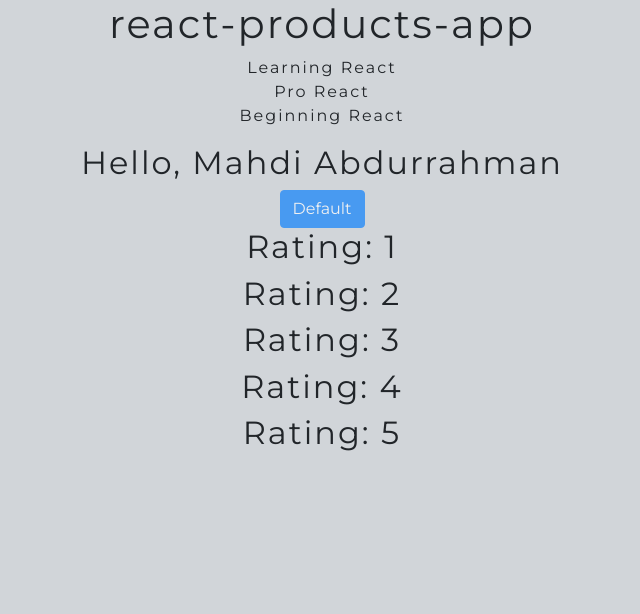
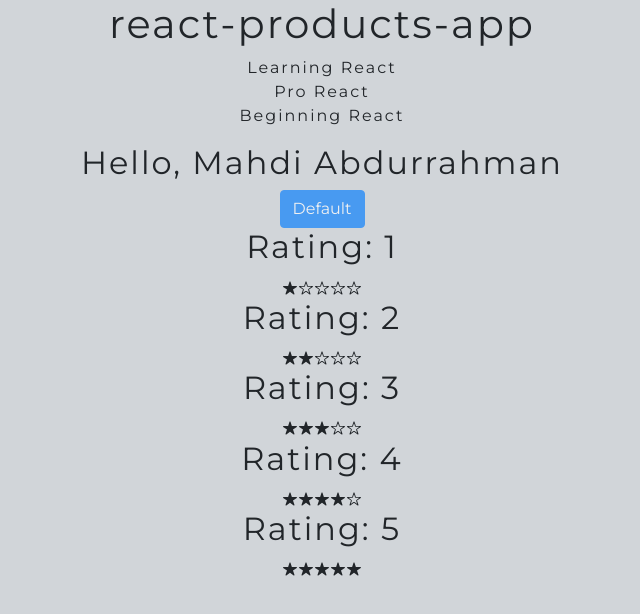
Before and after one commit to MAbdurahman/react-products-app, a React (Create React App) app: page / in a window 1280 px wide. Shown: the top 614 px of the page, without its empty margins (318-958 px from the left). Built offline with nearby package versions, Linux system fonts and the light colour scheme.

Commit message:
Add react-icons stars; end of Chapter 3.3

```diff
--- a/package.json
+++ b/package.json
@@ -10,6 +10,7 @@
     "react": "^17.0.1",
     "react-bootstrap": "^1.4.3",
     "react-dom": "^17.0.1",
+    "react-icons": "^4.1.0",
     "react-scripts": "4.0.1",
     "web-vitals": "^0.2.4"
   },
--- a/src/components/rating/Rating.jsx
+++ b/src/components/rating/Rating.jsx
@@ -1,4 +1,5 @@
 import React, { Component } from 'react';
+import { IoIosStar, IoIosStarOutline } from 'react-icons/io';
 import './Rating.css';
 
 export default class Rating extends Component {
@@ -6,6 +7,31 @@ export default class Rating extends Component {
       return (
          <div>
             <h2>Rating: {this.props.rating}</h2>
+            {this.props.rating >= 1 ? (
+               <IoIosStar />
+            ) : (
+               <IoIosStarOutline />
+            )}
+            {this.props.rating >= 2 ? (
+               <IoIosStar />
+            ) : (
+                  <IoIosStarOutline />
+               )}
+            {this.props.rating >= 3 ? (
+               <IoIosStar />
+            ) : (
+                  <IoIosStarOutline />
+               )}
+            {this.props.rating >= 4 ? (
+               <IoIosStar />
+            ) : (
+                  <IoIosStarOutline />
+               )}
+            {this.props.rating >= 5 ? (
+               <IoIosStar />
+            ) : (
+                  <IoIosStarOutline />
+               )}
          </div>
       )
    };
```
